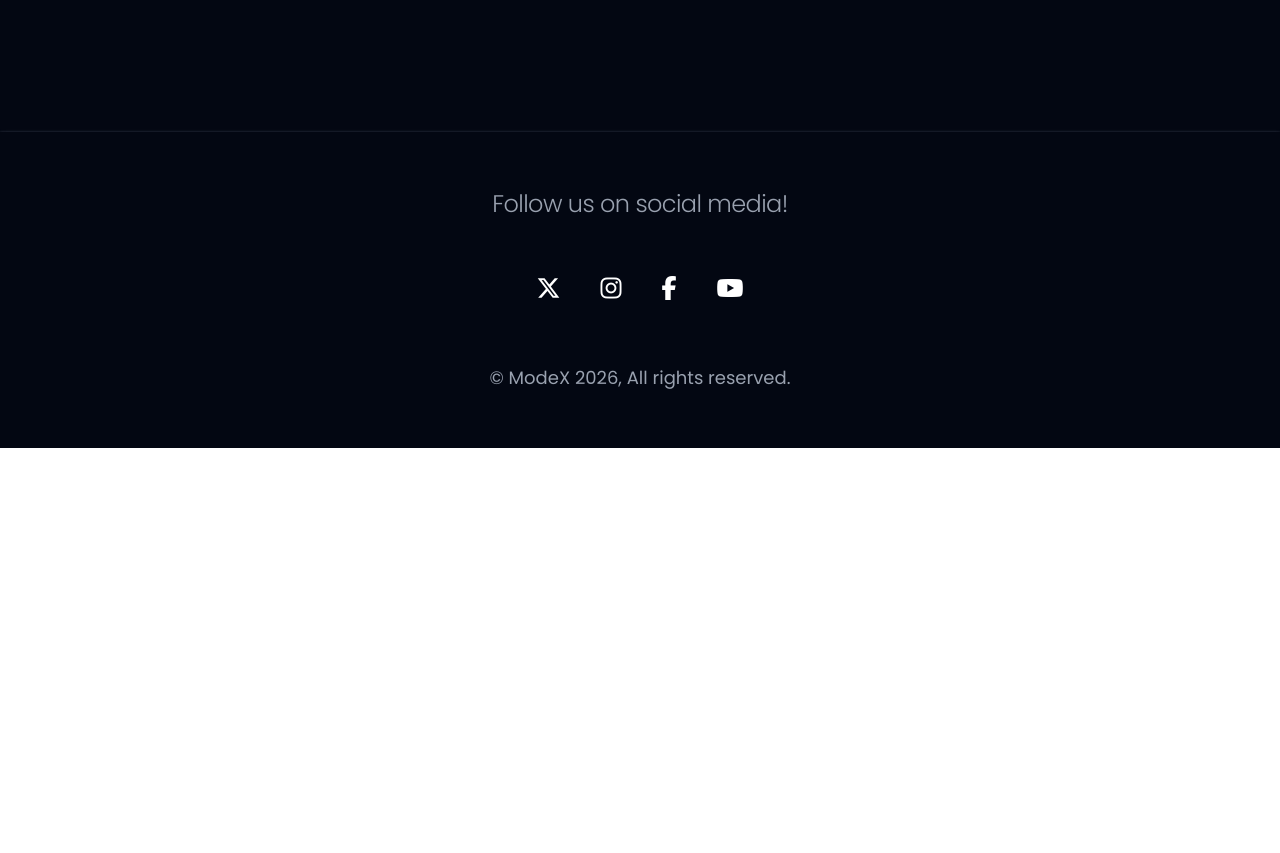
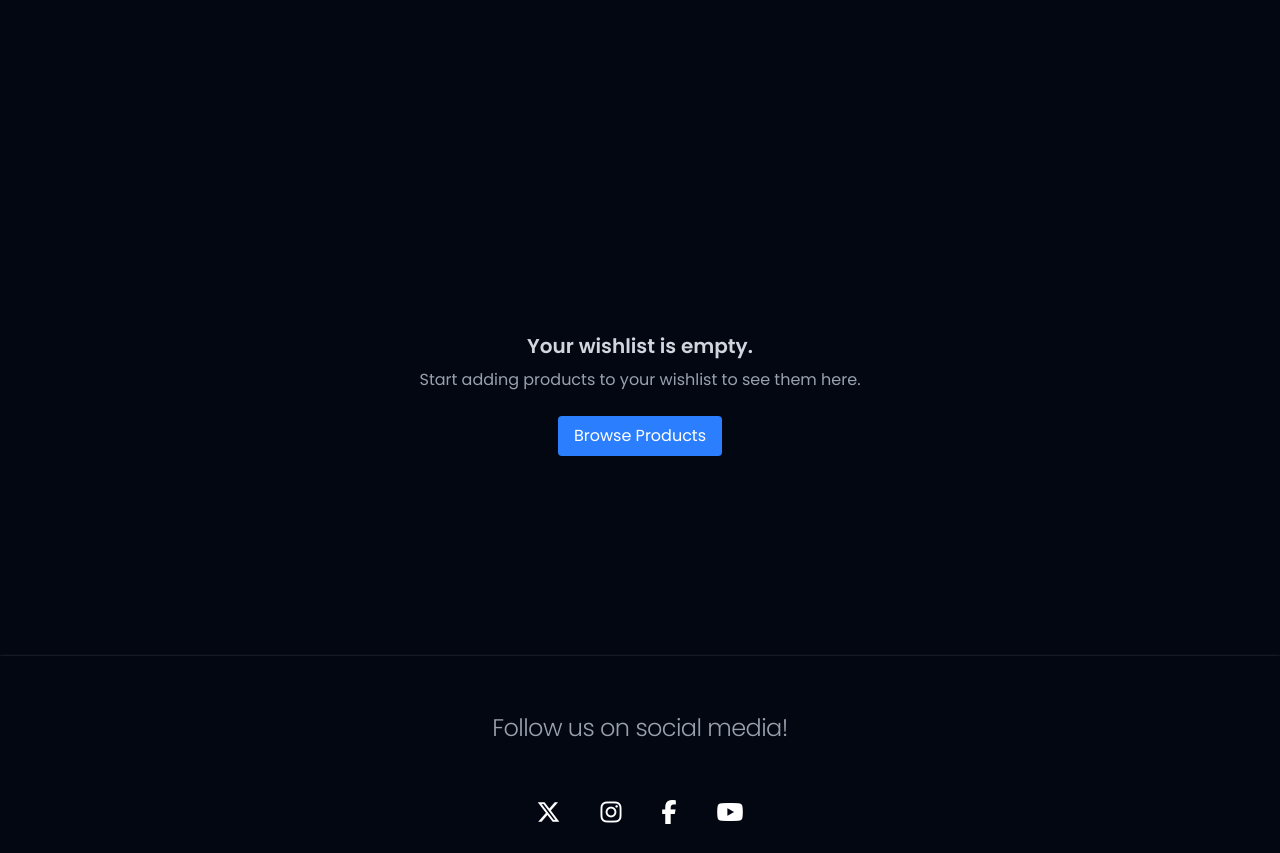
Before and after one commit to AminAgayev7/FinalProject, a Next.js app: page /wishlist in a window 1280 px wide. Shown: the part 760-1613 px from the top of the page. Before the commit the page ends 1208 px from the top, so only its background shows below. Built offline with nearby package versions, Linux system fonts and the light colour scheme; a web font is replaced by a local one.

Commit message:
noticeable problems resolved

```diff
--- a/src/components/user/Wishlist.tsx
+++ b/src/components/user/Wishlist.tsx
@@ -43,7 +43,7 @@ export default function Wishlist() {
 
                     {loading ? (
 
-                        <div className="grid grid-cols-1 sm:grid-cols-2 md:grid-cols-3 lg:grid-cols-4 gap-6">
+                        <div className="grid grid-cols-1 sm:grid-cols-2  lg:grid-cols-4  gap-6">
                             <Skeleton count={wishlist.length || 4} />
 
                         </div>
@@ -54,9 +54,19 @@ export default function Wishlist() {
 
 
             }
-
-
-
+            {
+                        wishlist.length === 0 && !loading && (
+                            <div className="text-center py-50">
+                                <h2 className="text-xl font-semibold dark:text-gray-300 text-gray-800 mb-2">Your wishlist is empty.</h2>
+                                <p className="text-gray-500 dark:text-gray-400 mb-6">Start adding products to your wishlist to see them here.</p>
+                                <Link href="/products">
+                                    <Button className="bg-blue-500 hover:bg-blue-600 text-white py-2 px-4 rounded">
+                                        Browse Products
+                                    </Button>
+                                </Link>
+                            </div>
+                        )
+                    }
         </div>
     );
 }
```
